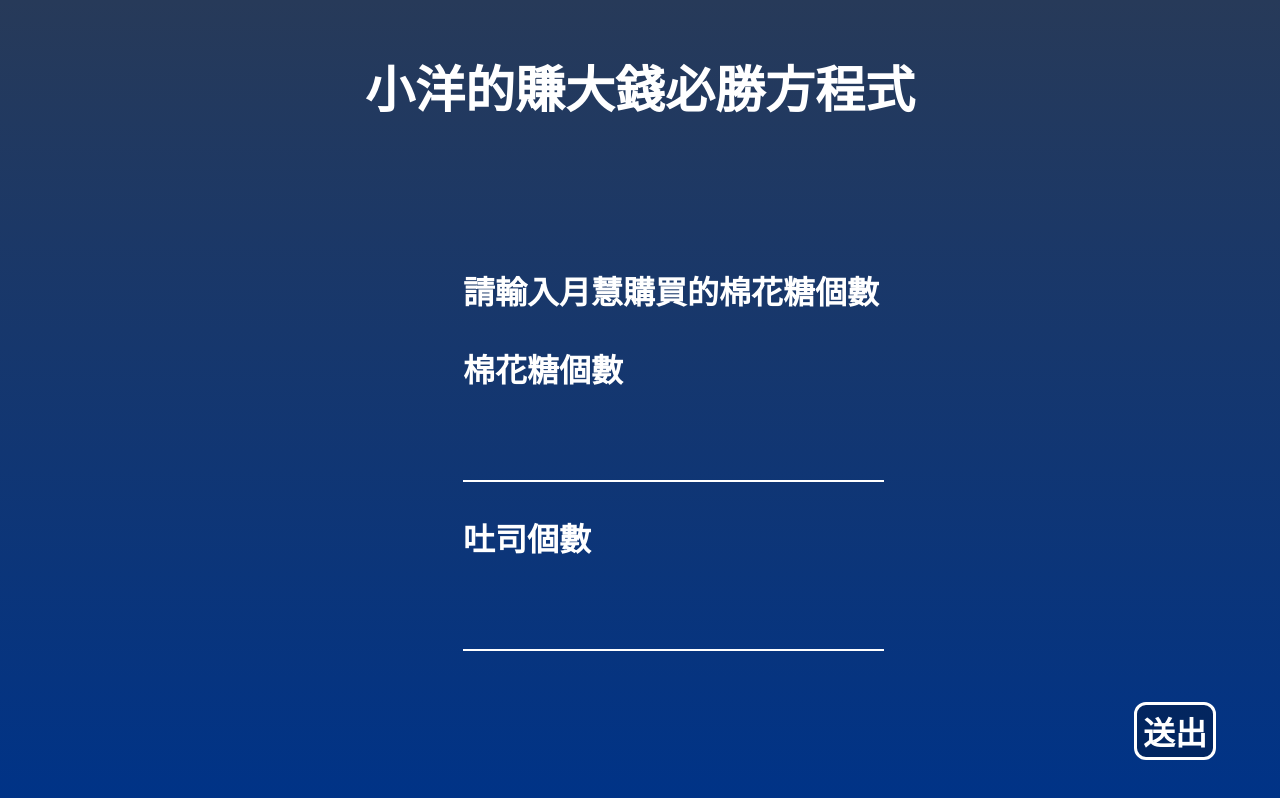
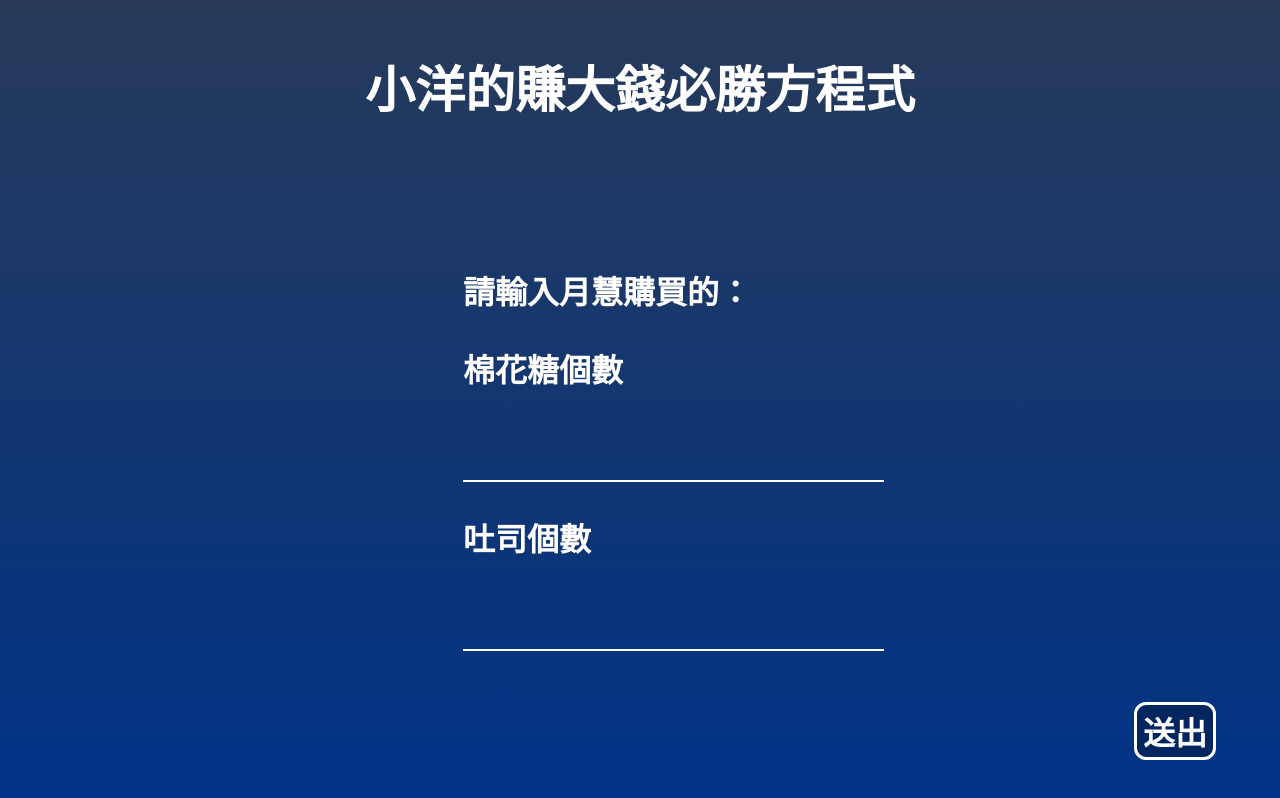
Before and after one commit to jack77121/Fatty-TeachingAids, a plain HTML site: page fatty_lockroom/fatty_1.html in a window 1280 px wide. Drawn offline with Linux system fonts and the light colour scheme.

Commit message:
sentence adjust

```diff
--- a/fatty_lockroom/fatty_1.html
+++ b/fatty_lockroom/fatty_1.html
@@ -12,7 +12,7 @@
         <p class="title">小洋的賺大錢必勝方程式</p>
         <div class="column-left"><p></p></div>
         <div class="column-center">
-            <p>請輸入月慧購買的棉花糖個數</p>
+            <p>請輸入月慧購買的：</p>
             <p>棉花糖個數</p>
             <input id="cotton_candy" class="secret_input" type="text" value="" autofocus />
             <p>吐司個數</p>
```
